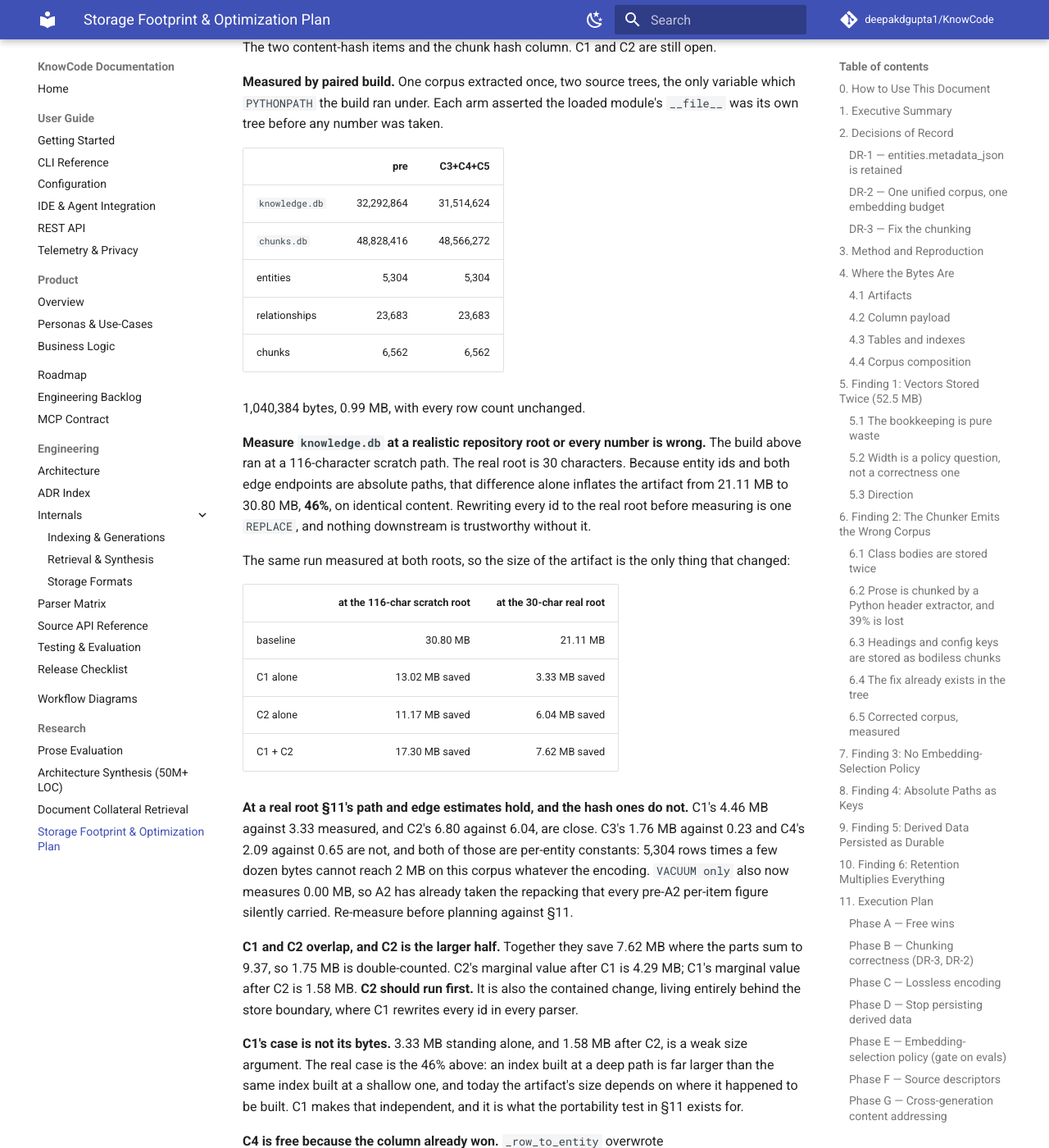
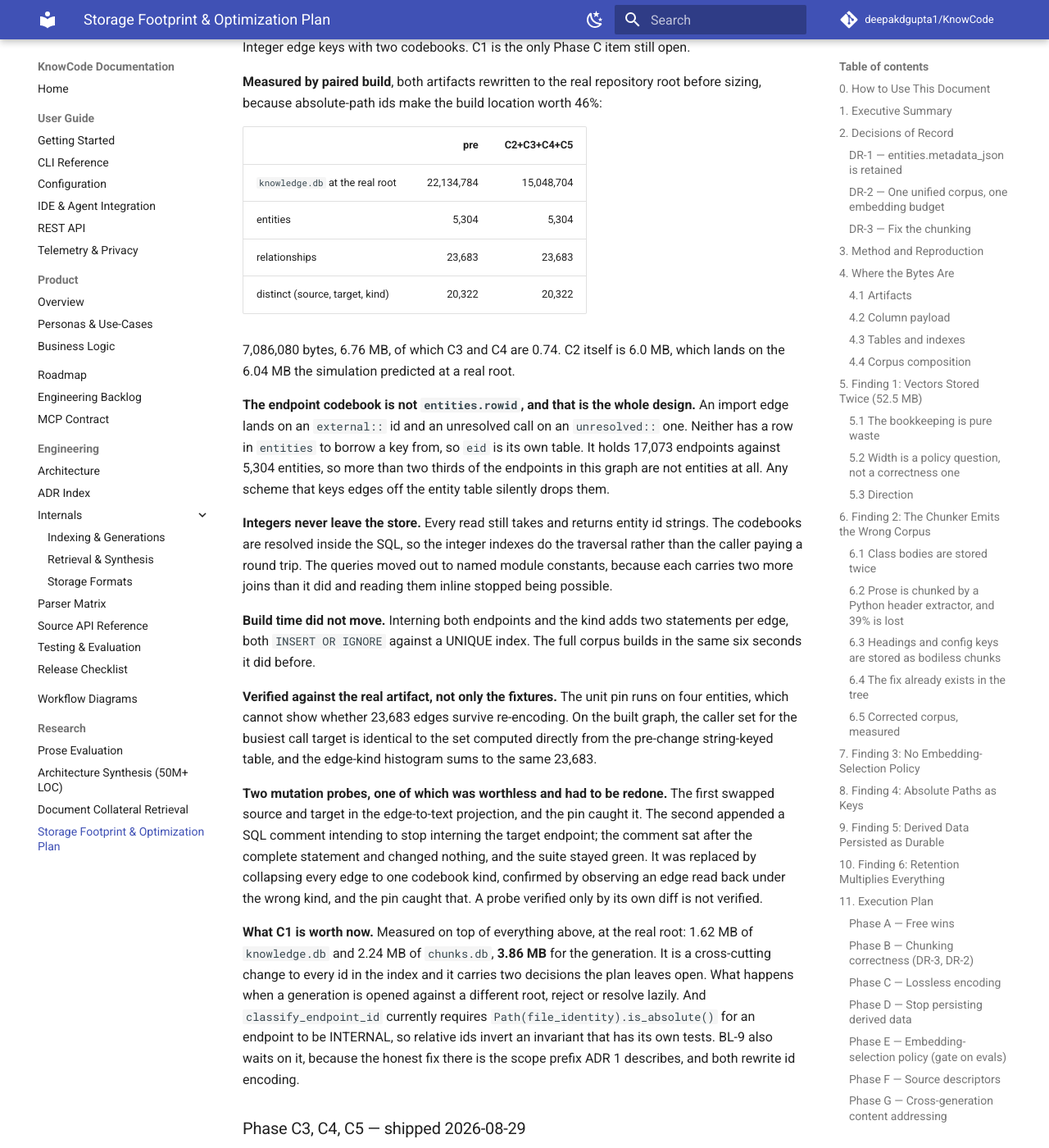
Before and after one commit to deepakdgupta1/KnowCode, an MkDocs documentation site: the page built from docs/research/storage_optimization_2026_v4.md, in a window 1280 px wide and 1400 px high, scrolled down 28783 px. Shown: the whole window at 82% size. Built offline with MkDocs 1.6.1 and Material for MkDocs 9.7.7, drawn with Linux system fonts in a browser that asks for light colours; comment, search, counter and statistics services are not loaded.

Commit message:
docs: record Phase C2 and size what C1 has left
C2's paired-build numbers, the reason the endpoint codebook cannot be
entities.rowid, and the probe that verified nothing and had to be redone.

Also records what C1 is worth measured on top of the four shipped items,
3.86 MB, and the two decisions it still carries: what a generation does when
opened against a different root, and that classify_endpoint_id requires an
absolute path for an endpoint to be internal.

```diff
--- a/docs/research/storage_optimization_2026_v4.md
+++ b/docs/research/storage_optimization_2026_v4.md
@@ -1231,6 +1231,65 @@ record the result here.
 
 ## 17. Execution Log
 
+### Phase C2 — shipped 2026-08-29
+
+Integer edge keys with two codebooks. C1 is the only Phase C item still open.
+
+**Measured by paired build**, both artifacts rewritten to the real repository
+root before sizing, because absolute-path ids make the build location worth 46%:
+
+| | pre | C2+C3+C4+C5 |
+|---|---:|---:|
+| `knowledge.db` at the real root | 22,134,784 | 15,048,704 |
+| entities | 5,304 | 5,304 |
+| relationships | 23,683 | 23,683 |
+| distinct (source, target, kind) | 20,322 | 20,322 |
+
+7,086,080 bytes, 6.76 MB, of which C3 and C4 are 0.74. C2 itself is 6.0 MB,
+which lands on the 6.04 MB the simulation predicted at a real root.
+
+**The endpoint codebook is not `entities.rowid`, and that is the whole design.**
+An import edge lands on an `external::` id and an unresolved call on an
+`unresolved::` one. Neither has a row in `entities` to borrow a key from, so
+`eid` is its own table. It holds 17,073 endpoints against 5,304 entities, so
+more than two thirds of the endpoints in this graph are not entities at all.
+Any scheme that keys edges off the entity table silently drops them.
+
+**Integers never leave the store.** Every read still takes and returns entity id
+strings. The codebooks are resolved inside the SQL, so the integer indexes do
+the traversal rather than the caller paying a round trip. The queries moved out
+to named module constants, because each carries two more joins than it did and
+reading them inline stopped being possible.
+
+**Build time did not move.** Interning both endpoints and the kind adds two
+statements per edge, both `INSERT OR IGNORE` against a UNIQUE index. The full
+corpus builds in the same six seconds it did before.
+
+**Verified against the real artifact, not only the fixtures.** The unit pin
+runs on four entities, which cannot show whether 23,683 edges survive
+re-encoding. On the built graph, the caller set for the busiest call target is
+identical to the set computed directly from the pre-change string-keyed table,
+and the edge-kind histogram sums to the same 23,683.
+
+**Two mutation probes, one of which was worthless and had to be redone.** The
+first swapped source and target in the edge-to-text projection, and the pin
+caught it. The second appended a SQL comment intending to stop interning the
+target endpoint; the comment sat after the complete statement and changed
+nothing, and the suite stayed green. It was replaced by collapsing every edge
+to one codebook kind, confirmed by observing an edge read back under the wrong
+kind, and the pin caught that. A probe verified only by its own diff is not
+verified.
+
+**What C1 is worth now.** Measured on top of everything above, at the real
+root: 1.62 MB of `knowledge.db` and 2.24 MB of `chunks.db`, **3.86 MB** for the
+generation. It is a cross-cutting change to every id in the index and it
+carries two decisions the plan leaves open. What happens when a generation is
+opened against a different root, reject or resolve lazily. And
+`classify_endpoint_id` currently requires `Path(file_identity).is_absolute()`
+for an endpoint to be INTERNAL, so relative ids invert an invariant that has
+its own tests. BL-9 also waits on it, because the honest fix there is the scope
+prefix ADR 1 describes, and both rewrite id encoding.
+
 ### Phase C3, C4, C5 — shipped 2026-08-29
 
 The two content-hash items and the chunk hash column. C1 and C2 are still open.
```
